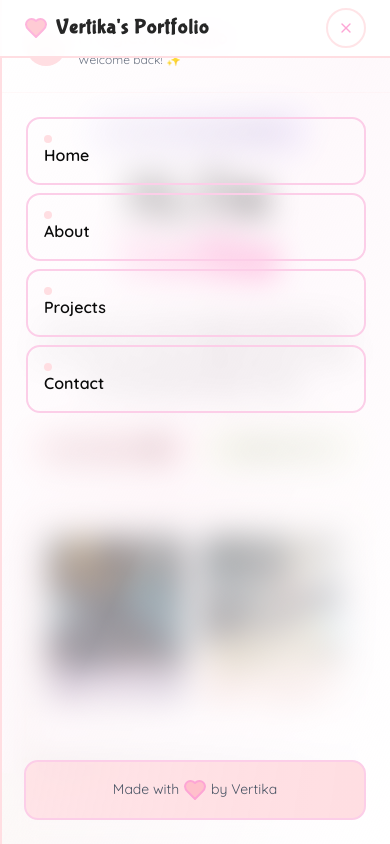
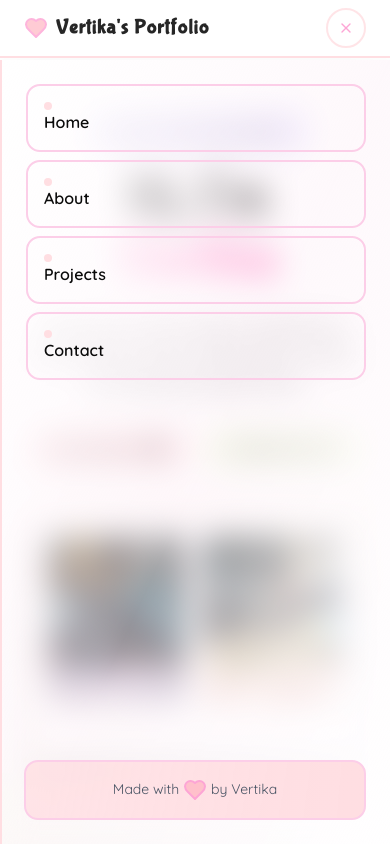
Before and after one commit to singhvertika119/soyabean, a Next.js app: page / in a window 390 px wide. Both pictures are taken after a click on the button "Toggle navigation menu". Shown: the top 844 px of the page. Built offline with nearby package versions, Linux system fonts and the light colour scheme; a web font is replaced by a local one.

Commit message:
fix header

```diff
--- a/src/components/layout/header.tsx
+++ b/src/components/layout/header.tsx
@@ -133,26 +133,9 @@ export default function Header() {
           }`}
         >
           <div className="border-kawaii-pink h-full border-l-2 bg-gradient-to-br from-white via-pink-50/50 to-white shadow-2xl dark:from-black dark:via-pink-950/20 dark:to-black">
-            {/* Menu Header */}
-            <div className="border-kawaii-pink/20 border-b p-6">
-              <Link href="/" className="group flex items-center gap-3" onClick={() => setIsOpen(false)}>
-                <div className="bg-kawaii-pink group-hover:bg-kawaii-pink/20 rounded-full p-2 transition-colors">
-                  <KawaiiHeart
-                    className="text-kawaii-pink transition-transform group-hover:scale-110"
-                    fillColor="none"
-                  />
-                </div>
-                <div>
-                  <h2 className="from-kawaii-pink bg-gradient-to-r to-pink-400 bg-clip-text text-lg font-bold text-transparent">
-                    Pringles Portfolio
-                  </h2>
-                  <p className="text-xs text-gray-500 dark:text-gray-400">Welcome back! ✨</p>
-                </div>
-              </Link>
-            </div>
 
             {/* Navigation Links */}
-            <nav className="space-y-2 p-6">
+            <nav className="space-y-2 p-6 mt-15">
               {headerLinks.map((link, index) => (
                 <div
                   key={link.href}
```
